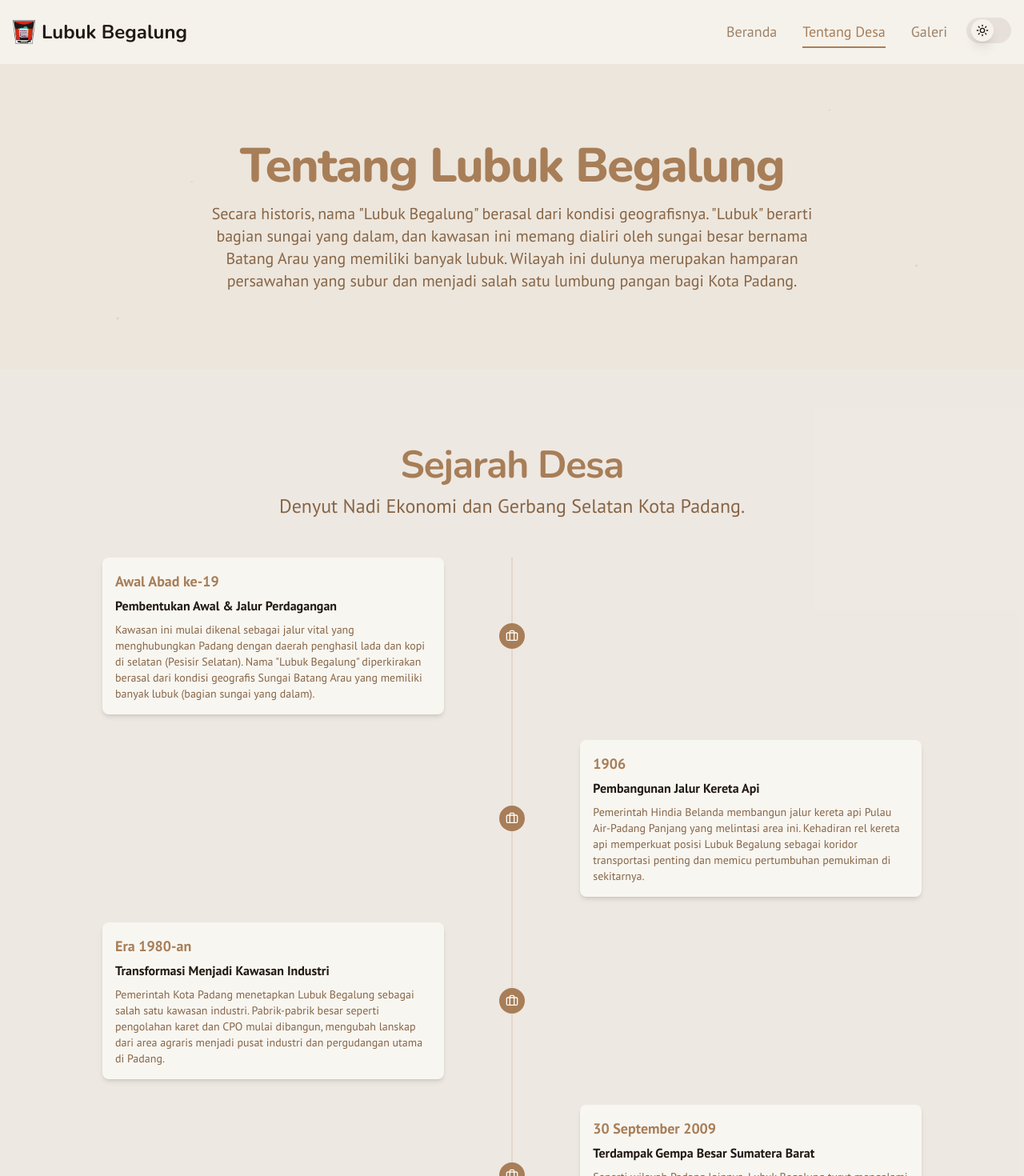
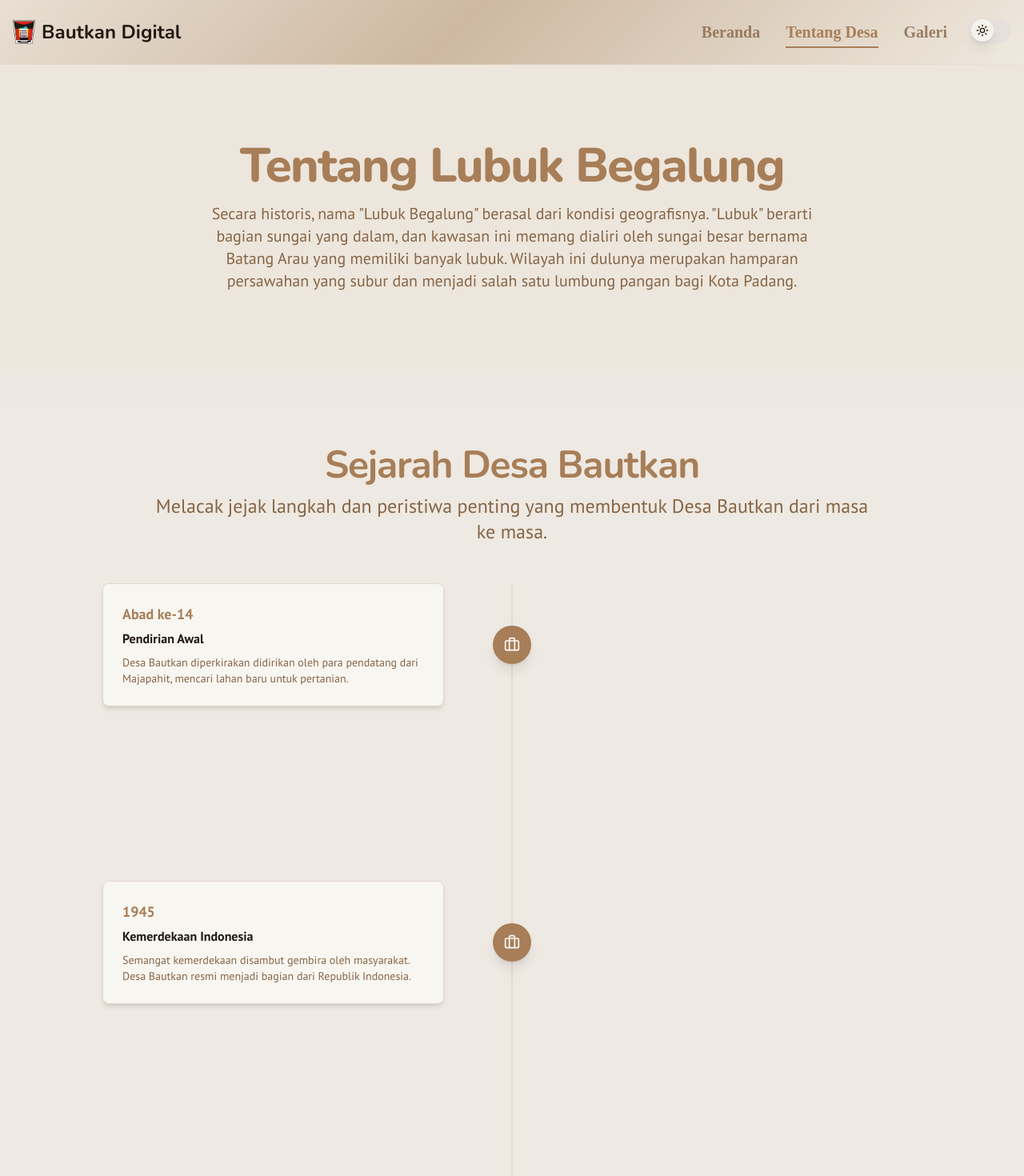
Before and after one commit to IngsR/Desa, a Next.js app: page /tentang-desa in a window 1280 px wide. Shown: the top 1470 px of the page at 80% size. Built offline with nearby package versions, Linux system fonts and the light colour scheme.

Commit message:
Penambahan Animasi

```diff
--- a/src/app/globals.css
+++ b/src/app/globals.css
@@ -5,34 +5,16 @@
 @tailwind utilities;
 
 @layer utilities {
-    .bg-particle-animation::before {
-        @apply content-[''] absolute inset-0 z-0 pointer-events-none animate-move-particles;
-        background-image: radial-gradient(
-                1px circle at 20% 30%,
-                hsl(var(--primary) / 0.5),
-                transparent
-            ),
-            radial-gradient(
-                1px circle at 80% 20%,
-                hsl(var(--primary) / 0.5),
-                transparent
-            ),
-            radial-gradient(
-                1px circle at 50% 70%,
-                hsl(var(--primary) / 0.5),
-                transparent
-            ),
-            radial-gradient(
-                2px circle at 10% 80%,
-                hsl(var(--primary) / 0.3),
-                transparent
-            ),
-            radial-gradient(
-                2px circle at 90% 60%,
-                hsl(var(--primary) / 0.3),
-                transparent
-            );
-        background-repeat: no-repeat;
+    .bg-animated-gradient {
+        background-size: 200% 200%;
+        background-image: linear-gradient(
+            -45deg,
+            hsl(var(--background)),
+            hsl(var(--primary) / 0.5),
+            hsl(var(--background)),
+            hsl(var(--accent) / 0.5)
+        );
+        @apply animate-animated-gradient;
     }
 }
 
--- a/src/components/layout/header.tsx
+++ b/src/components/layout/header.tsx
@@ -25,7 +25,7 @@ export function Header() {
     ];
 
     return (
-        <header className="sticky top-0 z-50 w-full border-b border-border/40 bg-background/95 backdrop-blur supports-[backdrop-filter]:bg-background/60">
+        <header className="sticky top-0 z-50 w-full border-b border-border/40 bg-animated-gradient">
             <div className="container flex h-20 items-center justify-between">
                 <Link href="/" className="flex items-center gap-2 font-bold">
                     <Image
@@ -35,17 +35,17 @@ export function Header() {
                         height={28}
                     />
                     <span className="font-headline text-2xl">
-                        Lubuk Begalung
+                        Bautkan Digital
                     </span>
                 </Link>
                 <div className="flex items-center gap-6">
-                    <nav className="hidden md:flex items-center gap-8 text-lg font-medium">
+                    <nav className="hidden md:flex items-center gap-8 text-xl font-medium">
                         {navLinks.map((link) => (
                             <Link
                                 key={link.href}
                                 href={link.href}
                                 className={cn(
-                                    'group relative transition-colors hover:text-primary',
+                                    'group relative font-nav font-bold transition-colors hover:text-primary',
                                     pathname === link.href
                                         ? 'text-primary'
                                         : 'text-muted-foreground/80',
@@ -82,7 +82,7 @@ export function Header() {
                                     </SheetTitle>
                                 </SheetHeader>
                                 <div className="flex flex-col h-full">
-                                    <nav className="grid gap-6 text-lg font-medium mt-6">
+                                    <nav className="grid gap-6 text-xl font-medium mt-6">
                                         <Link
                                             href="/"
                                             className="flex items-center gap-2 font-bold text-lg mb-4"
@@ -94,7 +94,7 @@ export function Header() {
                                                 height={28}
                                             />
                                             <span className="font-headline">
-                                                Lubuk Begalung
+                                                Bautkan Digital
                                             </span>
                                         </Link>
                                         {navLinks.map((link) => (
@@ -102,7 +102,7 @@ export function Header() {
                                                 key={link.href}
                                                 href={link.href}
                                                 className={cn(
-                                                    'transition-colors hover:text-primary',
+                                                    'font-nav font-bold transition-colors hover:text-primary',
                                                     pathname === link.href
                                                         ? 'text-foreground'
                                                         : 'text-muted-foreground',
--- a/src/components/sections/map-section.tsx
+++ b/src/components/sections/map-section.tsx
@@ -2,7 +2,7 @@ import { Card, CardContent } from '@/components/ui/card';
 
 export function MapSection() {
     return (
-        <section className="w-full py-12 md:py-20 lg:py-24">
+        <section className="relative w-full pt-6 md:pt-10 lg:pt-12 pb-12 md:pb-20 lg:pb-24 bg-background">
             <div className="container px-4 md:px-6">
                 <div className="flex flex-col items-center justify-center space-y-4 text-center">
                     <div className="space-y-3">
--- a/src/components/sections/timeline-section.tsx
+++ b/src/components/sections/timeline-section.tsx
@@ -1,35 +1,36 @@
 import { Briefcase } from 'lucide-react';
+import { cn } from '@/lib/utils';
 
 const timelineData = [
     {
-        year: 'Awal Abad ke-19',
-        title: 'Pembentukan Awal & Jalur Perdagangan',
+        year: 'Abad ke-14',
+        title: 'Pendirian Awal',
         description:
-            'Kawasan ini mulai dikenal sebagai jalur vital yang menghubungkan Padang dengan daerah penghasil lada dan kopi di selatan (Pesisir Selatan). Nama "Lubuk Begalung" diperkirakan berasal dari kondisi geografis Sungai Batang Arau yang memiliki banyak lubuk (bagian sungai yang dalam).',
+            'Desa Bautkan diperkirakan didirikan oleh para pendatang dari Majapahit, mencari lahan baru untuk pertanian.',
     },
     {
-        year: '1906',
-        title: 'Pembangunan Jalur Kereta Api',
+        year: '1828',
+        title: 'Masa Kolonial',
         description:
-            'Pemerintah Hindia Belanda membangun jalur kereta api Pulau Air-Padang Panjang yang melintasi area ini. Kehadiran rel kereta api memperkuat posisi Lubuk Begalung sebagai koridor transportasi penting dan memicu pertumbuhan pemukiman di sekitarnya.',
+            'Belanda mulai memasuki wilayah Sumenep, membawa perubahan administrasi dan sistem tanam paksa di desa.',
     },
     {
-        year: 'Era 1980-an',
-        title: 'Transformasi Menjadi Kawasan Industri',
+        year: '1945',
+        title: 'Kemerdekaan Indonesia',
         description:
-            'Pemerintah Kota Padang menetapkan Lubuk Begalung sebagai salah satu kawasan industri. Pabrik-pabrik besar seperti pengolahan karet dan CPO mulai dibangun, mengubah lanskap dari area agraris menjadi pusat industri dan pergudangan utama di Padang.',
+            'Semangat kemerdekaan disambut gembira oleh masyarakat. Desa Bautkan resmi menjadi bagian dari Republik Indonesia.',
     },
     {
-        year: '30 September 2009',
-        title: 'Terdampak Gempa Besar Sumatera Barat',
+        year: '1980',
+        title: 'Pembangunan Infrastruktur',
         description:
-            'Seperti wilayah Padang lainnya, Lubuk Begalung turut mengalami dampak signifikan dari gempa bumi berkekuatan 7,6 SR. Peristiwa ini mendorong perbaikan infrastruktur dan peningkatan kesadaran mitigasi bencana di kalangan masyarakat.',
+            'Pemerintah memulai pembangunan jalan aspal dan sekolah dasar, membuka akses dan meningkatkan pendidikan di desa.',
     },
     {
-        year: '2015 - Sekarang',
-        title: 'Pusat Ekonomi dan Pemukiman Padat',
+        year: '2010',
+        title: 'Era Digital',
         description:
-            'Lubuk Begalung mengukuhkan posisinya sebagai salah satu kecamatan terpadat dan pusat ekonomi strategis di Kota Padang, dengan perpaduan industri, perdagangan, jasa, kuliner, dan pemukiman yang terus berkembang pesat.',
+            'Internet dan teknologi mulai masuk ke desa, membuka peluang baru dalam komunikasi dan ekonomi bagi masyarakat Bautkan.',
     },
 ];
 
@@ -37,16 +38,17 @@ export function TimelineSection() {
     return (
         <section
             id="sejarah"
-            className="w-full py-12 md:py-20 lg:py-24 bg-muted/50"
+            className="relative w-full py-12 md:py-20 lg:py-24 bg-muted/50 overflow-hidden"
         >
-            <div className="container px-4 md:px-6">
+            <div className="container relative z-10 px-4 md:px-6">
                 <div className="flex flex-col items-center justify-center space-y-4 text-center">
                     <div className="space-y-3">
-                        <h2 className="text-3xl font-bold tracking-tight sm:text-4xl md:text-5xl font-headline text-primary">
-                            Sejarah Desa
+                        <h2 className="text-3xl font-bold tracking-tight sm:text-4xl md:text-5xl font-headline text-primary opacity-0 animate-fade-in-up">
+                            Sejarah Desa Bautkan
                         </h2>
-                        <p className="max-w-[900px] text-muted-foreground md:text-xl lg:text-2xl">
-                            Denyut Nadi Ekonomi dan Gerbang Selatan Kota Padang.
+                        <p className="max-w-[900px] text-muted-foreground md:text-xl lg:text-2xl opacity-0 animate-fade-in-up-staggered">
+                            Melacak jejak langkah dan peristiwa penting yang
+                            membentuk Desa Bautkan dari masa ke masa.
                         </p>
                     </div>
                 </div>
@@ -54,17 +56,26 @@ export function TimelineSection() {
                     {timelineData.map((item, index) => (
                         <div
                             key={index}
-                            className="relative flex justify-between items-center w-full mb-8 last:mb-0 md:[&:nth-child(odd)]:flex-row-reverse"
+                            className={cn(
+                                'relative flex justify-between items-center w-full mb-8 last:mb-0 md:[&:nth-child(odd)]:flex-row-reverse opacity-0 group',
+                                index % 2 !== 0
+                                    ? 'md:animate-slide-in-right'
+                                    : 'animate-slide-in-left',
+                            )}
+                            style={{
+                                animationDelay: `${index * 200}ms`,
+                                animationFillMode: 'forwards',
+                            }}
                         >
                             <div className="hidden md:block w-5/12"></div>
-                            <div className="z-10 flex items-center justify-center w-8 h-8 bg-primary rounded-full text-primary-foreground">
-                                <Briefcase className="w-4 h-4" />
+                            <div className="z-10 flex items-center justify-center w-12 h-12 bg-primary rounded-full text-primary-foreground transition-transform duration-300 group-hover:scale-110 shadow-lg">
+                                <Briefcase className="w-5 h-5" />
                             </div>
-                            <div className="w-full md:w-5/12 p-4 rounded-lg shadow-md bg-card">
+                            <div className="w-full md:w-5/12 p-6 rounded-lg shadow-md bg-card transition-all duration-300 group-hover:shadow-xl group-hover:-translate-y-1 border">
                                 <h3 className="font-bold text-lg text-primary">
                                     {item.year}
                                 </h3>
-                                <p className="font-semibold mt-1">
+                                <p className="font-semibold mt-1 text-base">
                                     {item.title}
                                 </p>
                                 <p className="text-sm text-muted-foreground mt-2">
--- a/src/components/theme-toggle.tsx
+++ b/src/components/theme-toggle.tsx
@@ -30,7 +30,7 @@ export function ThemeToggle() {
             <span className="sr-only">Toggle theme</span>
             <span
                 aria-hidden="true"
-                className="pointer-events-none absolute left-0 inline-block h-7 w-7 transform rounded-full bg-background shadow-lg ring-0 transition-transform duration-300 ease-in-out"
+                className="pointer-events-none absolute left-0 inline-block h-7 w-7 transform rounded-full bg-background shadow-lg ring-0 transition-transform duration-1000 ease-in-out"
                 style={{
                     transform:
                         theme === 'dark'
@@ -39,16 +39,16 @@ export function ThemeToggle() {
                 }}
             >
                 <span
-                    className="absolute inset-0 flex h-full w-full items-center justify-center transition-opacity"
+                    className="absolute inset-0 flex h-full w-full items-center justify-center"
                     aria-hidden="true"
                 >
-                    <Sun className="h-4 w-4 text-foreground opacity-100 dark:opacity-0 transition-opacity duration-300 ease-in-out" />
+                    <Sun className="h-4 w-4 text-foreground rotate-0 scale-100 opacity-100 transition-all duration-1000 ease-in-out dark:-rotate-90 dark:scale-0 dark:opacity-0" />
                 </span>
                 <span
-                    className="absolute inset-0 flex h-full w-full items-center justify-center transition-opacity"
+                    className="absolute inset-0 flex h-full w-full items-center justify-center"
                     aria-hidden="true"
                 >
-                    <Moon className="h-4 w-4 text-foreground opacity-0 dark:opacity-100 transition-opacity duration-300 ease-in-out" />
+                    <Moon className="h-4 w-4 text-foreground rotate-90 scale-0 opacity-0 transition-all duration-1000 ease-in-out dark:rotate-0 dark:scale-100 dark:opacity-100" />
                 </span>
             </span>
         </button>
--- a/tailwind.config.ts
+++ b/tailwind.config.ts
@@ -19,6 +19,7 @@ export default {
             fontFamily: {
                 body: ['PT Sans', 'sans-serif'],
                 headline: ['Nunito', 'sans-serif'],
+                nav: ['"Times New Roman"', 'Times', 'serif'],
                 code: ['monospace'],
             },
             colors: {
@@ -89,21 +90,29 @@ export default {
                     '0%': { opacity: '0', transform: 'translateY(1rem)' },
                     '100%': { opacity: '1', transform: 'translateY(0)' },
                 },
-                'move-particles': {
-                    '0%': { backgroundPosition: '0 0, 0 0, 0 0, 0 0, 0 0' },
-                    '100%': {
-                        backgroundPosition:
-                            '-500px 1000px, 400px -600px, -300px -800px, 600px 400px, -200px 700px',
-                    },
+                'animated-gradient': {
+                    '0%': { backgroundPosition: '0% 50%' },
+                    '50%': { backgroundPosition: '100% 50%' },
+                    '100%': { backgroundPosition: '0% 50%' },
+                },
+                'slide-in-left': {
+                    '0%': { transform: 'translateX(-100%)', opacity: '0' },
+                    '100%': { transform: 'translateX(0)', opacity: '1' },
+                },
+                'slide-in-right': {
+                    '0%': { transform: 'translateX(100%)', opacity: '0' },
+                    '100%': { transform: 'translateX(0)', opacity: '1' },
                 },
             },
             animation: {
                 'accordion-down': 'accordion-down 0.2s ease-out',
                 'accordion-up': 'accordion-up 0.2s ease-out',
-                'fade-in-up': 'fade-in-up 0.5s ease-out forwards',
+                'fade-in-up': 'fade-in-up 0.8s ease-out forwards',
                 'fade-in-up-staggered':
-                    'fade-in-up 0.5s ease-out 0.2s forwards',
-                'move-particles': 'move-particles 200s linear infinite',
+                    'fade-in-up 0.8s ease-out 0.2s forwards',
+                'animated-gradient': 'animated-gradient 20s ease infinite',
+                'slide-in-left': 'slide-in-left 0.7s ease-out',
+                'slide-in-right': 'slide-in-right 0.7s ease-out',
             },
         },
     },
```
